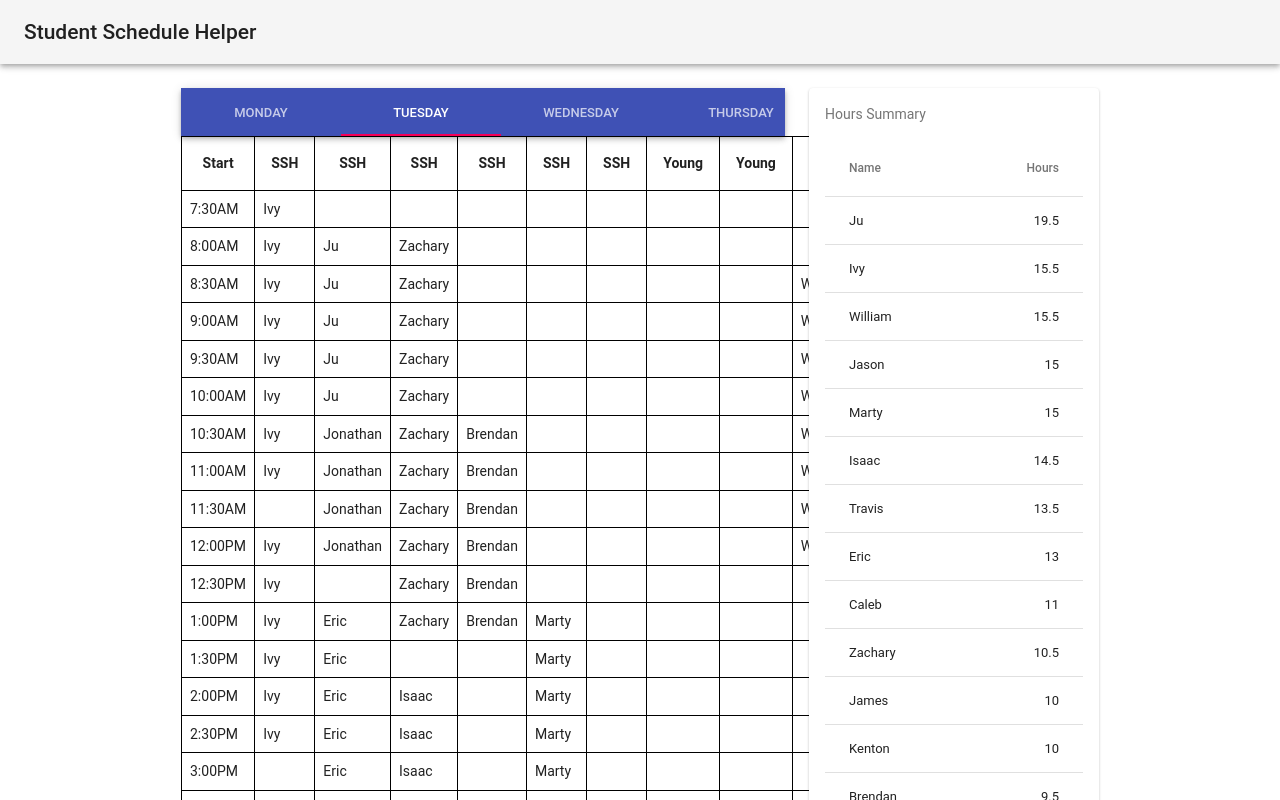
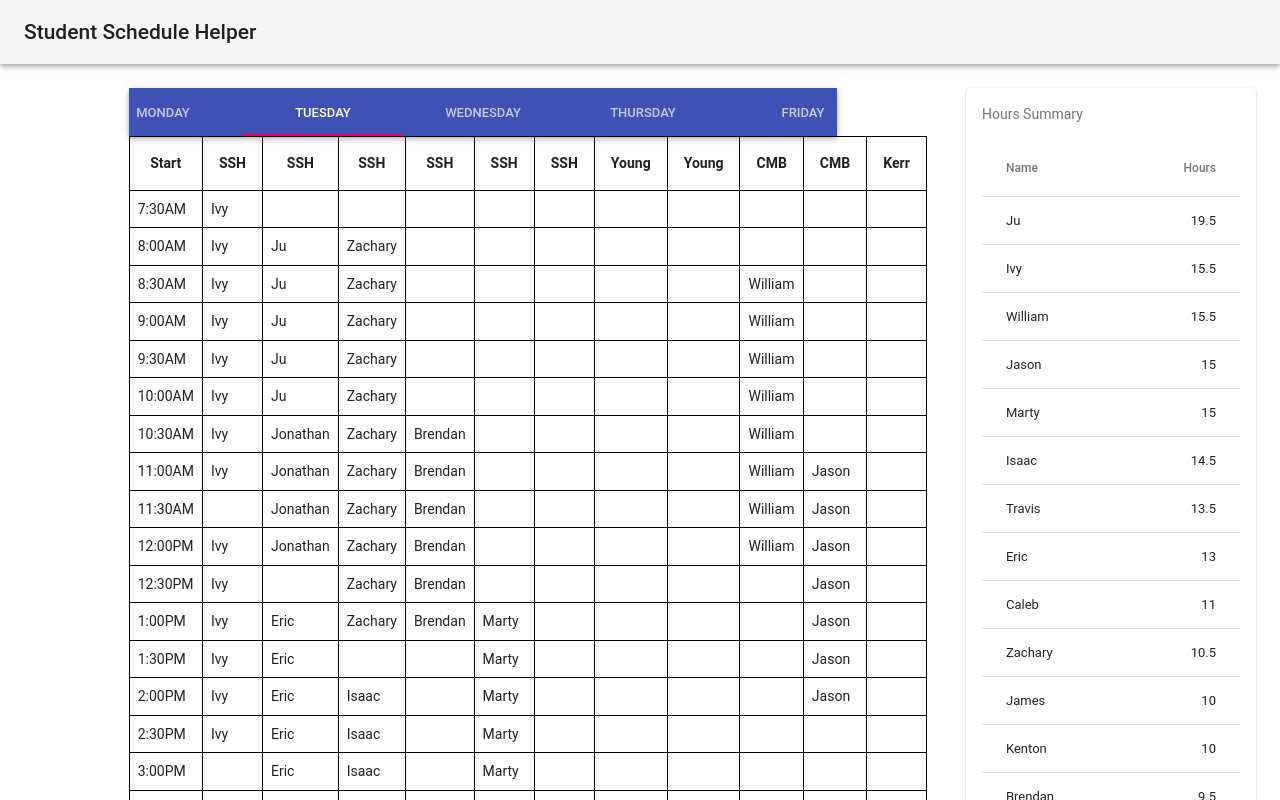
Before and after one commit to jaroldwong/ssh, a React (Create React App) app: page / in a window 1280 px wide. Shown: the top 800 px of the page. Built offline with nearby package versions, Linux system fonts and the light colour scheme; the HTML template or start-up script is replaced by a standard one.

Commit message:
Fix spacing for smaller screens

```diff
--- a/src/App.js
+++ b/src/App.js
@@ -10,10 +10,12 @@ class App extends Component {
     return (
       <div>
         <Navbar />
-        <Grid container justify='center' spacing={24} style={{ padding: 24 }}>
-          <Grid item xs={6}>
+        <Grid container justify="center" spacing={24} style={{ padding: 24 }}>
+          <Grid item xs={1} />
+          <Grid item xs={7}>
             <CalendarGrid />
           </Grid>
+          <Grid item xs={1} />
           <Grid item xs={3}>
             <SummaryCard />
           </Grid>
--- a/src/components/CalendarGrid.js
+++ b/src/components/CalendarGrid.js
@@ -9,11 +9,7 @@ import Typography from '@material-ui/core/Typography';
 import Grid from './Grid';
 
 function TabContainer(props) {
-  return (
-    <Typography component="div">
-      {props.children}
-    </Typography>
-  );
+  return <Typography component="div">{props.children}</Typography>;
 }
 
 TabContainer.propTypes = {
@@ -38,7 +34,7 @@ class calendarGrid extends React.Component {
 
     if (today > 0 && today < 6) {
       today -= 1;
-      this.setState({value: today})
+      this.setState({ value: today });
     }
   }
 
@@ -53,7 +49,7 @@ class calendarGrid extends React.Component {
     return (
       <div className={classes.root}>
         <AppBar position="static">
-          <Tabs value={value} onChange={this.handleChange}>
+          <Tabs centered value={value} onChange={this.handleChange}>
             <Tab label="Monday" />
             <Tab label="Tuesday" />
             <Tab label="Wednesday" />
```
